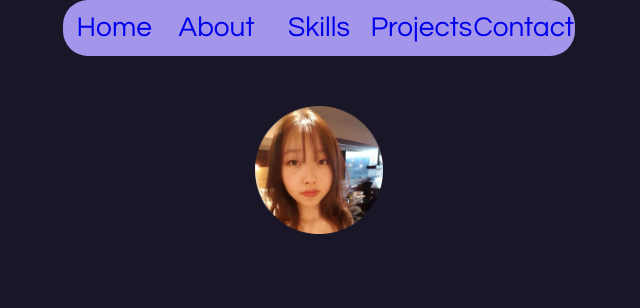
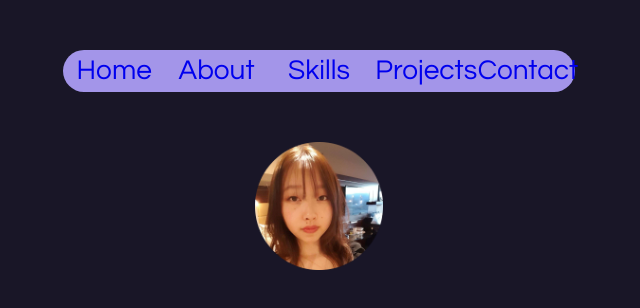
Before and after one commit to jen-wan/jen-wan.github.io, a plain HTML site: page index.html in a window 1280 px wide. Shown: the whole page, without its empty margins (321-961 px from the left). Drawn offline with Linux system fonts and the light colour scheme.

Commit message:
experimenting with hex colors

```diff
--- a/style.css
+++ b/style.css
@@ -10,14 +10,14 @@ html {
 }
 
 nav ul {
-  border-radius: 25px;
   box-sizing: border-box;
   background-color: #a395e9;
   list-style-type: none;
-  padding: 0;
+  border-radius: 25px;
   width: 40%;
   font-size: 0;
   margin: auto;
+  margin-top: 50px;
 }
 
 nav li {
@@ -30,14 +30,16 @@ nav li {
 nav a {
   display: inline-block;
   text-decoration: none;
-  width: 100%;
+  width: 90%;
+  height: 90%;
   padding: 0;
-  line-height: 2rem;
+  line-height: 1.5rem;
 }
 
 nav a:hover,
 nav a:focus {
-  background-color: blue;
+  border-radius: 25px;
+  background-color: #8a76d1;
   color: white;
 }
 
```
